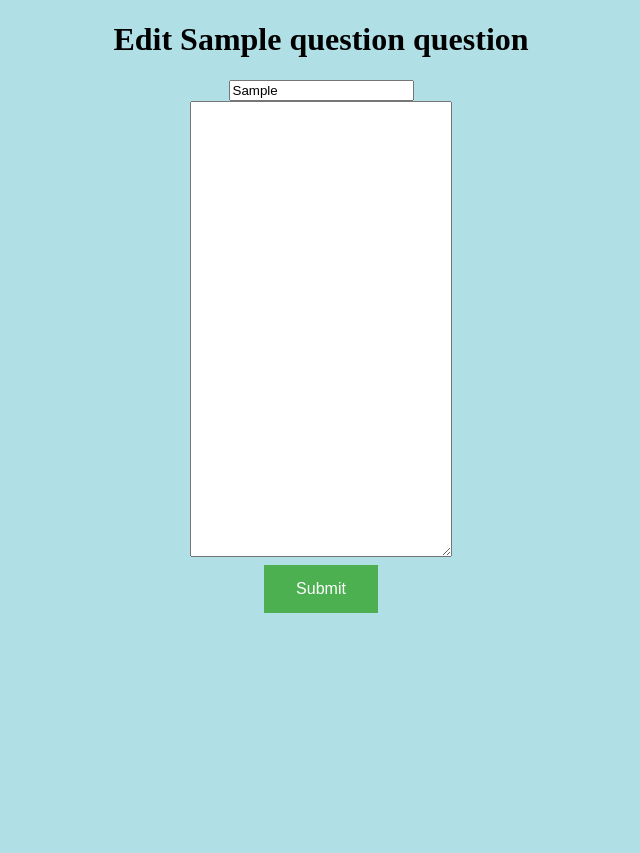
After one commit to karcagiakos/ask-mate-3, a Flask app: template templates/edit_question.html in a window 1280 px wide. The commit adds this page. Shown: the top 853 px of the page, without its empty margins (319-959 px from the left). Run offline with Flask 2, Linux system fonts and the light colour scheme; the template is opened without the code that fills it: most values are stand-ins (such as "Sample title", 1, 10 or a date in 2020).

Commit message:
edit question almost ready

```diff
--- a/server.py
+++ b/server.py
@@ -98,7 +98,14 @@ def add_question():
 
 @app.route('/question/<question_id>/edit ', methods=['GET', 'POST'])
 def edit_question(question_id):
-    pass
+    questions = connection.read_questions()
+    title = ''
+    message = ''
+    for dict in questions:
+        if int(dict['id']) == int(question_id):
+            title += dict['title']
+            message += dict['message']
+    return render_template('edit_question.html', question_id=question_id, title=title, message=message)
 
 
 
--- /dev/null
+++ b/templates/edit_question.html
@@ -0,0 +1,20 @@
+{% extends 'layout.html' %}
+
+
+
+  {% block head %}
+
+ <h1>Edit {{ question }} question</h1>
+    {% endblock head %}
+
+
+{% block body %}
+
+<form action="/edit_question", method="post" >
+  <!--<label for="question">Question:</label> -->
+    <input  name="title" value={{ title }}> <br>
+    <textarea id="question" name="message" rows="30" cols="30" >{{ message  }}</textarea> <br>
+    <button class="button button1">Submit</button>
+</form>
+
+{% endblock body %}
```
Also changed, not shown: templates/display_questions.html (+7 -0 lines).
